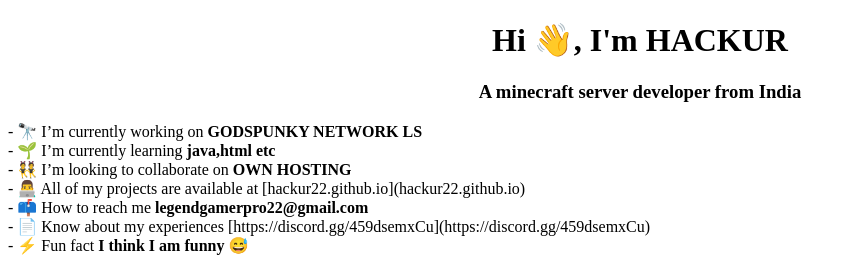
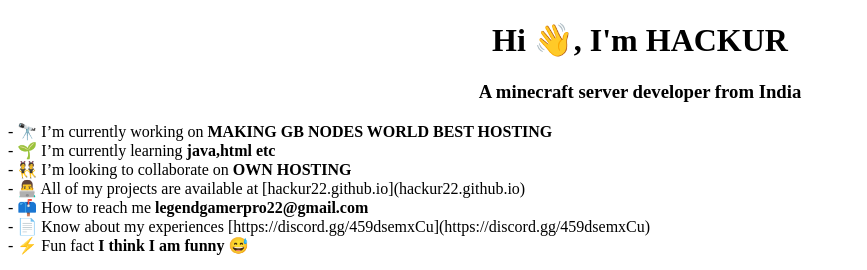
Before and after one commit to HACKUR22/hackur22.github.io, a plain HTML site: page index.html in a window 1280 px wide. Shown: the top 270 px of the page, 0-867 px from the left. Drawn offline with Linux system fonts and the light colour scheme.

Commit message:
index.html

```diff
--- a/index.html
+++ b/index.html
@@ -9,7 +9,7 @@
 
 
 
-- 🔭 I’m currently working on <b>GODSPUNKY NETWORK LS</b><br>
+- 🔭 I’m currently working on <b>MAKING GB NODES WORLD BEST HOSTING</b><br>
 
 - 🌱 I’m currently learning <b>java,html etc</b><br>
 
```
